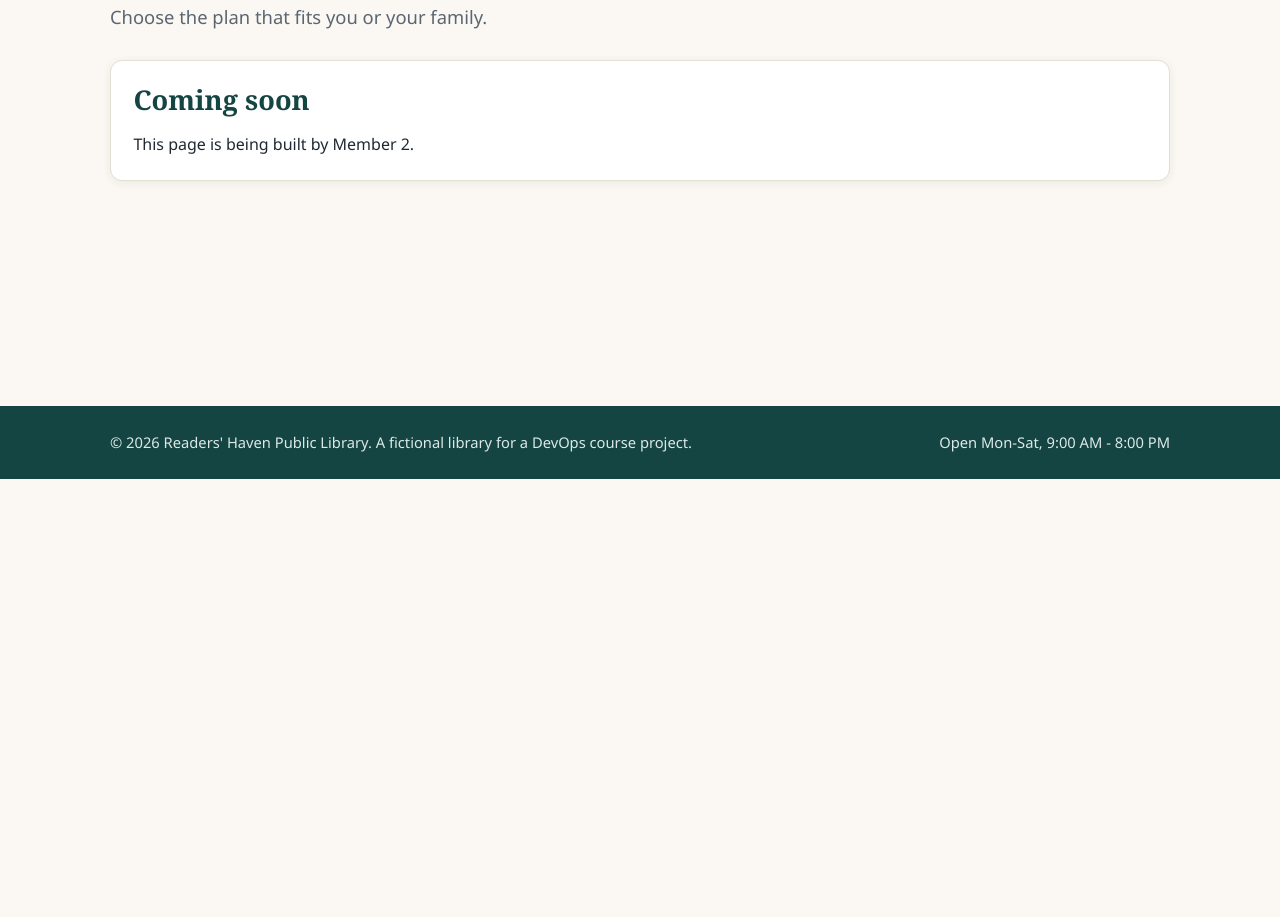
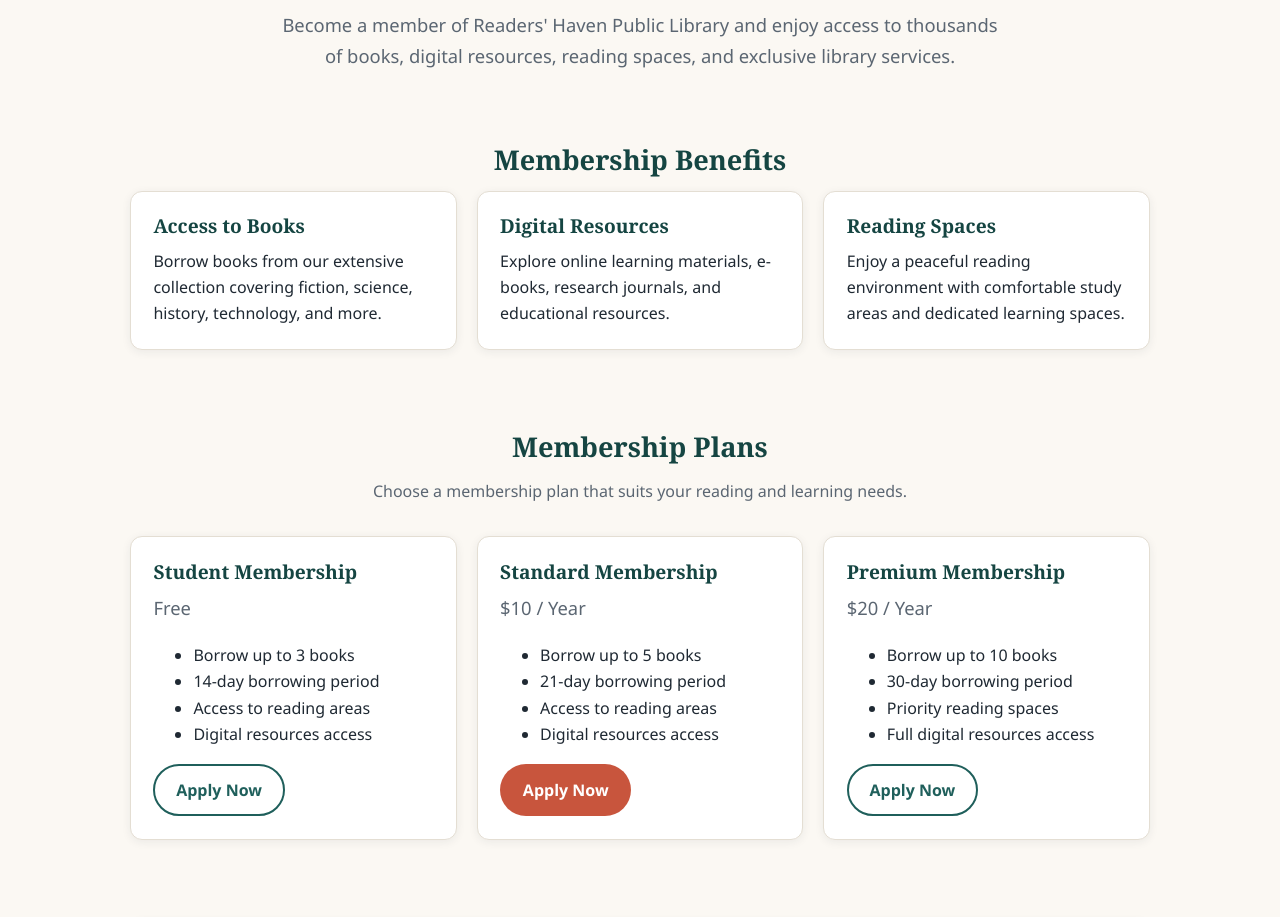
Before and after one commit to Fall-26-G6/readers-haven-library, a website: page src/membership.html in a window 1280 px wide. Shown: the part 173-1090 px from the top of the page. Before the commit the page ends 800 px from the top, so only its background shows below. Drawn offline with Linux system fonts and the light colour scheme.

Commit message:
added membership page

```diff
--- a/src/membership.html
+++ b/src/membership.html
@@ -1,24 +1,30 @@
+
 <!DOCTYPE html>
 <html lang="en">
 <head>
     <meta charset="UTF-8">
     <meta name="viewport" content="width=device-width, initial-scale=1.0">
-  <meta name="description" content="Readers' Haven Public Library - Membership">
     <title>Membership | Readers' Haven Public Library</title>
     <link rel="stylesheet" href="../styles/style.css">
 </head>
 <body>
+
+    <!-- Header -->
     <header class="site-header">
         <div class="container header-inner">
-      <a class="brand" href="index.html">
-        <span class="brand-mark" aria-hidden="true">RH</span>
-        <span class="brand-text">Readers' Haven<small>Public Library</small></span>
+            <a href="index.html" class="brand">
+                <span class="brand-mark">R</span>
+                <span class="brand-text">
+                    Readers' Haven
+                    <small>Public Library</small>
+                </span>
             </a>
-      <nav class="site-nav" aria-label="Main navigation">
+
+            <nav class="site-nav">
                 <ul>
                     <li><a href="index.html">Home</a></li>
                     <li><a href="collections.html">Collections</a></li>
-          <li><a href="membership.html" class="active" aria-current="page">Membership</a></li>
+                    <li><a href="membership.html" class="active">Membership</a></li>
                     <li><a href="services.html">Services</a></li>
                     <li><a href="contact.html">Contact</a></li>
                 </ul>
@@ -26,29 +32,160 @@
         </div>
     </header>
 
-  <main class="container page-content">
-    <section class="page-title">
-      <h1>Membership</h1>
-      <p class="lead">Choose the plan that fits you or your family.</p>
+    <!-- Membership Page -->
+    <main class="page-content">
+        <div class="container">
+
+            <h1 class="page-title section-title">Library Membership</h1>
+
+            <p class="lead section-lead">
+                Become a member of Readers' Haven Public Library and
+                enjoy access to thousands of books, digital resources,
+                reading spaces, and exclusive library services.
+            </p>
+
+            <!-- Membership Benefits -->
+            <section class="section">
+                <h2 class="section-title">Membership Benefits</h2>
+
+                <div class="grid grid-3">
+
+                    <div class="card">
+                        <h3>Access to Books</h3>
+                        <p>
+                            Borrow books from our extensive collection
+                            covering fiction, science, history,
+                            technology, and more.
+                        </p>
+                    </div>
+
+                    <div class="card">
+                        <h3>Digital Resources</h3>
+                        <p>
+                            Explore online learning materials,
+                            e-books, research journals, and
+                            educational resources.
+                        </p>
+                    </div>
+
+                    <div class="card">
+                        <h3>Reading Spaces</h3>
+                        <p>
+                            Enjoy a peaceful reading environment
+                            with comfortable study areas and
+                            dedicated learning spaces.
+                        </p>
+                    </div>
+
+                </div>
             </section>
 
-    <!--
-      Member 2: build this page inside <main>.
-      Branch: feature/membership-page
-      Reuse the existing classes (.card, .grid, .btn, .table-wrap ...) from ../styles/style.css.
-      Add your own styles ONLY inside your section marked in style.css, plus at least one @media query.
-    -->
-    <section class="card">
-      <h2>Coming soon</h2>
-      <p>This page is being built by Member 2.</p>
+            <!-- Membership Plans -->
+            <section class="section">
+                <h2 class="section-title">Membership Plans</h2>
+
+                <p class="section-lead">
+                    Choose a membership plan that suits your reading
+                    and learning needs.
+                </p>
+
+                <div class="grid grid-3">
+
+                    <div class="card">
+                        <h3>Student Membership</h3>
+                        <p class="lead">Free</p>
+
+                        <ul>
+                            <li>Borrow up to 3 books</li>
+                            <li>14-day borrowing period</li>
+                            <li>Access to reading areas</li>
+                            <li>Digital resources access</li>
+                        </ul>
+
+                        <a href="contact.html" class="btn btn-outline">
+                            Apply Now
+                        </a>
+                    </div>
+
+                    <div class="card">
+                        <h3>Standard Membership</h3>
+                        <p class="lead">$10 / Year</p>
+
+                        <ul>
+                            <li>Borrow up to 5 books</li>
+                            <li>21-day borrowing period</li>
+                            <li>Access to reading areas</li>
+                            <li>Digital resources access</li>
+                        </ul>
+
+                        <a href="contact.html" class="btn btn-primary">
+                            Apply Now
+                        </a>
+                    </div>
+
+                    <div class="card">
+                        <h3>Premium Membership</h3>
+                        <p class="lead">$20 / Year</p>
+
+                        <ul>
+                            <li>Borrow up to 10 books</li>
+                            <li>30-day borrowing period</li>
+                            <li>Priority reading spaces</li>
+                            <li>Full digital resources access</li>
+                        </ul>
+
+                        <a href="contact.html" class="btn btn-outline">
+                            Apply Now
+                        </a>
+                    </div>
+
+                </div>
             </section>
+
+            <!-- Membership Requirements -->
+            <section class="section">
+                <div class="card">
+                    <h2>Membership Requirements</h2>
+
+                    <p>To register for library membership, please prepare:</p>
+
+                    <ul>
+                        <li>A valid identification document.</li>
+                        <li>A recent passport-size photograph.</li>
+                        <li>Proof of address.</li>
+                        <li>Student ID (for student membership).</li>
+                        <li>Completed membership application form.</li>
+                    </ul>
+                </div>
+            </section>
+
+            <!-- Call to Action -->
+            <section class="section">
+                <div class="card section-title">
+                    <h2>Become a Member Today!</h2>
+
+                    <p>
+                        Start your reading journey with Readers' Haven.
+                        Join our library community and discover
+                        endless opportunities to learn.
+                    </p>
+
+                    <a href="contact.html" class="btn btn-primary">
+                        Contact Us to Join
+                    </a>
+                </div>
+            </section>
+
+        </div>
     </main>
 
+    <!-- Footer -->
     <footer class="site-footer">
         <div class="container footer-inner">
-      <p>&copy; 2026 Readers' Haven Public Library. A fictional library for a DevOps course project.</p>
-      <p>Open Mon-Sat, 9:00 AM - 8:00 PM</p>
+            <p>&copy; 2026 Readers' Haven Public Library. All rights reserved.</p>
+            <p>Read More. Learn More. Grow More.</p>
         </div>
     </footer>
+
 </body>
 </html>
```
Lines whose indentation alone changed are shown as unchanged.
